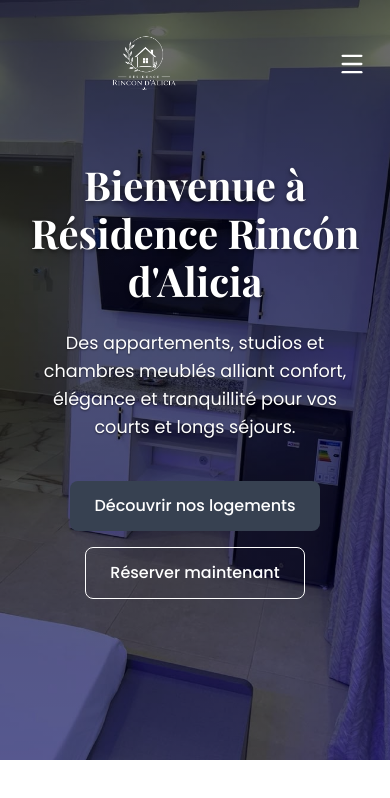
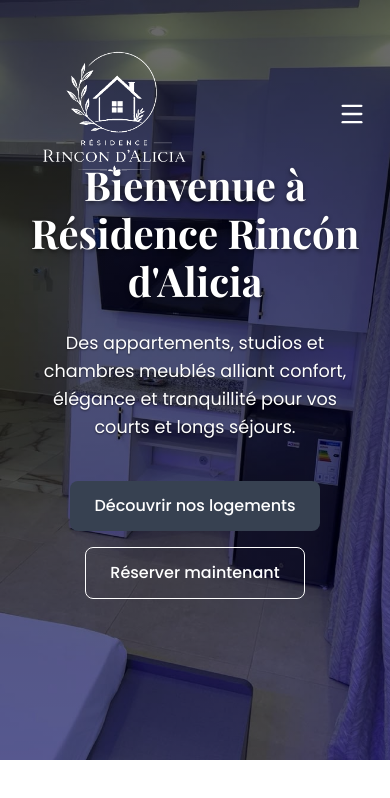
Before and after one commit to phata82/rincondalicia, a Next.js app: page / in a window 390 px wide. Shown: the top 798 px of the page. Built offline with nearby package versions, Linux system fonts and the light colour scheme; a web font is replaced by a local one.

Commit message:
Fix logo visibility and size on mobile

```diff
--- a/src/components/Header.jsx
+++ b/src/components/Header.jsx
@@ -28,7 +28,7 @@
   const pathname = usePathname();
 
   const isHomePage = pathname === "/";
-  const shouldApplyScrolledStyle = isScrolled || !isHomePage;
+  const shouldApplyScrolledStyle = isScrolled || !isHomePage || isMobileMenuOpen;
 
   useEffect(() => {
     const handleScroll = () => {
--- a/src/components/Header.module.css
+++ b/src/components/Header.module.css
@@ -24,17 +24,27 @@
 .logoContainer {
   display: flex;
   align-items: center;
+  z-index: 1002; /* Ensure logo stays above mobile menu if needed */
 }
 
 .logo {
   object-fit: contain;
   filter: brightness(0) invert(1);
-  transition: filter var(--transition-normal);
+  transition: filter var(--transition-normal), width 0.3s;
+  width: 180px;
+  height: auto;
+}
+
+@media (min-width: 768px) {
+  .logo {
+    width: 240px;
+  }
 }
 
 .scrolled .logo {
   filter: none;
 }
+
 
 .desktopNav {
   display: none;
```
